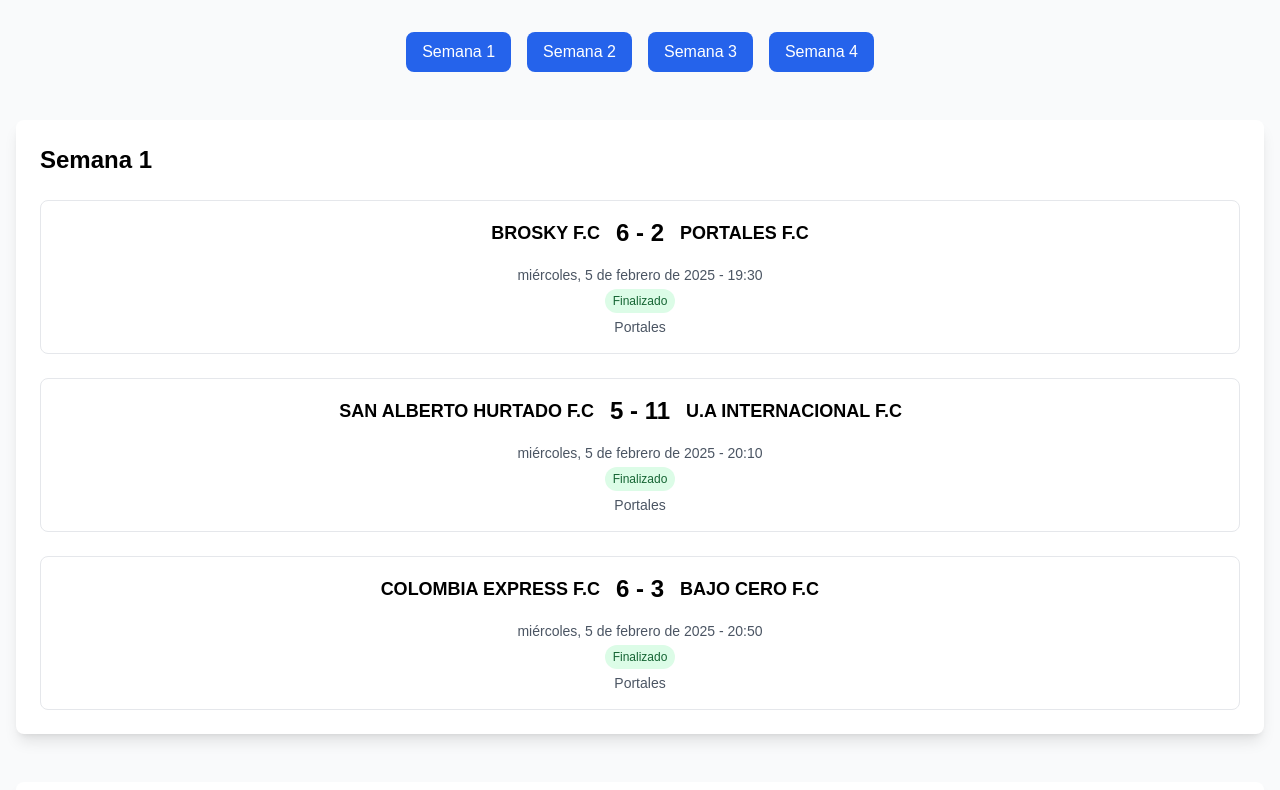
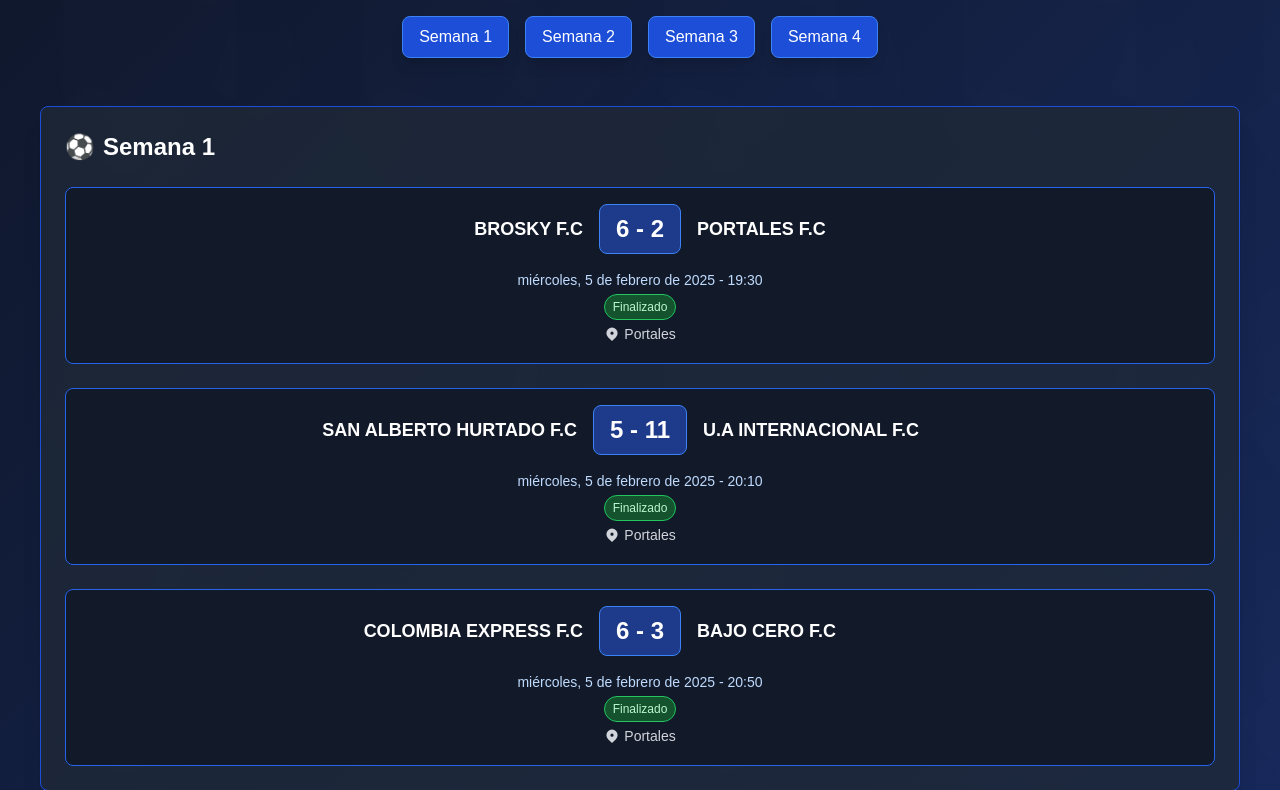
Before and after one commit to 1XYZ1/liga-portales, an Astro site: page /calendario in a window 1280 px wide. Shown: the part 200-990 px from the top of the page. Built offline with nearby package versions, Linux system fonts and the light colour scheme; Astro itself is replaced by a stand-in of ours.

Commit message:
Cambiar fondo a calendario

```diff
--- a/data/matches.ts
+++ b/data/matches.ts
@@ -163,7 +163,7 @@ export const matches: Match[] = [
     stadium: "Centenario",
     week: 4,
     status: "finished",
-    homeScore: 3,
+    homeScore: 2,
     awayScore: 6,
   },
   {
--- a/data/teams.ts
+++ b/data/teams.ts
@@ -30,8 +30,8 @@ export const teams: Team[] = [
     primaryColor: "#6B21A8",
     secondaryColor: "#ffffff",
     foundedYear: 2023,
-    stadium: "Quinta Normal",
-    captain: "Leandro",
+    stadium: "San Miguel",
+    captain: "Elbert",
     description:
       "Equipo líder de la liga con un estilo de juego ofensivo y dinámico.",
     stats: {
--- a/src/components/Gallery.tsx
+++ b/src/components/Gallery.tsx
@@ -147,10 +147,10 @@ const Gallery: Component<GalleryProps> = (props) => {
               </div>
               <div class="flex gap-2 overflow-x-auto pb-2 scrollbar-hide">
                 <button
-                  class={`flex-shrink-0 px-4 py-2 rounded-full text-sm font-medium transition-all duration-300 ${
+                  class={`flex-shrink-0 px-3 py-1.5 rounded-md text-sm font-medium transition-colors duration-200 ${
                     selectedWeek() === "all"
-                      ? "bg-blue-600 text-white ring-2 ring-blue-500 ring-offset-2 ring-offset-gray-900"
-                      : "bg-gray-800 text-gray-300 hover:bg-gray-700 hover:text-white"
+                      ? "bg-blue-600 text-white"
+                      : "text-gray-300 hover:text-white hover:bg-gray-800"
                   }`}
                   onClick={() => setSelectedWeek("all")}
                 >
@@ -173,10 +173,10 @@ const Gallery: Component<GalleryProps> = (props) => {
                 </button>
                 {weeks.map((week) => (
                   <button
-                    class={`flex-shrink-0 px-4 py-2 rounded-full text-sm font-medium transition-all duration-300 ${
+                    class={`flex-shrink-0 px-3 py-1.5 rounded-md text-sm font-medium transition-colors duration-200 ${
                       selectedWeek() === week
-                        ? "bg-blue-600 text-white ring-2 ring-blue-500 ring-offset-2 ring-offset-gray-900"
-                        : "bg-gray-800 text-gray-300 hover:bg-gray-700 hover:text-white"
+                        ? "bg-blue-600 text-white"
+                        : "text-gray-300 hover:text-white hover:bg-gray-800"
                     }`}
                     onClick={() => setSelectedWeek(week)}
                   >
--- a/src/components/HighlightsGallery.tsx
+++ b/src/components/HighlightsGallery.tsx
@@ -9,30 +9,16 @@ const HighlightsGallery: Component = () => {
   const [isModalOpen, setIsModalOpen] = createSignal(false);
   const [selectedWeek, setSelectedWeek] = createSignal<number | "all">("all");
 
+  // Obtener las semanas directamente de la propiedad semana de las imágenes
   const weeks = Array.from(
-    new Set(
-      galleryImages.map((img) => {
-        const date = new Date(img.date);
-        return Math.ceil(
-          (date.getTime() - new Date("2025-02-05").getTime()) /
-            (7 * 24 * 60 * 60 * 1000)
-        );
-      })
-    )
+    new Set(galleryImages.map((img) => img.semana))
   ).sort((a, b) => a - b);
 
   const highlights = () => {
     const filtered =
       selectedWeek() === "all"
         ? galleryImages
-        : galleryImages.filter((img) => {
-            const date = new Date(img.date);
-            const week = Math.ceil(
-              (date.getTime() - new Date("2025-02-05").getTime()) /
-                (7 * 24 * 60 * 60 * 1000)
-            );
-            return week === selectedWeek();
-          });
+        : galleryImages.filter((img) => img.semana === selectedWeek());
     return filtered.slice(0, 4);
   };
 
--- a/src/pages/calendario.astro
+++ b/src/pages/calendario.astro
@@ -35,15 +35,18 @@ const getMatchStatus = (status: Match['status']): string => {
 };
 ---
 <Layout title="Calendario" description="Calendario completo de la liga con todos los partidos y resultados.">
-  <div class="container mx-auto px-4 py-12">
-    <h1 class="text-4xl font-bold text-center mb-12">Calendario de la Liga</h1>
+  <div class="calendario-container">
+    <h1 class="text-4xl font-bold text-center mb-12 text-white relative">
+      <span class="relative z-10">Calendario de la Liga</span>
+      <div class="absolute top-1/2 left-1/2 transform -translate-x-1/2 -translate-y-1/2 w-16 h-16 bg-contain bg-center bg-no-repeat z-0 opacity-20" style="background-image: url('/images/soccer-ball.svg');"></div>
+    </h1>
 
     <!-- Navegación rápida -->
     <div class="flex flex-wrap justify-center gap-4 mb-12">
       {weeks.map((week) => (
         <a
           href={`#semana-${week}`}
-          class="px-4 py-2 bg-blue-600 text-white rounded-lg hover:bg-blue-700 transition-colors"
+          class="px-4 py-2 bg-blue-700 text-white rounded-lg hover:bg-blue-600 transition-colors shadow-lg border border-blue-500"
         >
           Semana {week}
         </a>
@@ -52,36 +55,38 @@ const getMatchStatus = (status: Match['status']): string => {
 
     <div class="space-y-12">
       {weeks.map((week: number) => (
-        <div id={`semana-${week}`} class="bg-white rounded-lg shadow-lg p-6 scroll-mt-8">
-          <h2 class="text-2xl font-bold mb-6">Semana {week}</h2>
+        <div id={`semana-${week}`} class="bg-gray-800 bg-opacity-80 rounded-lg shadow-xl p-6 scroll-mt-8 border border-blue-700">
+          <h2 class="text-2xl font-bold mb-6 text-white flex items-center">
+            <span class="mr-2">⚽</span> Semana {week}
+          </h2>
           <div class="grid gap-6">
             {matchesByWeek[week].map((match: Match) => (
-              <div class="border rounded-lg p-4 hover:shadow-md transition-shadow">
+              <div class="border border-blue-600 rounded-lg p-4 hover:shadow-blue-500/50 hover:shadow-md transition-all bg-gray-900 bg-opacity-90">
                 <div class="flex flex-col md:flex-row justify-between items-center gap-4">
                   <div class="flex-1 text-center md:text-right">
-                    <span class="font-semibold text-lg">
+                    <span class="font-semibold text-lg text-white">
                       {getTeamName(match.homeTeam)}
                     </span>
                   </div>
 
                   <div class="flex items-center space-x-4">
                     {match.status === 'finished' ? (
-                      <div class="text-2xl font-bold">
+                      <div class="text-2xl font-bold text-white bg-blue-900 px-4 py-2 rounded-lg border border-blue-500">
                         {match.homeScore} - {match.awayScore}
                       </div>
                     ) : (
-                      <div class="text-lg text-gray-600">VS</div>
+                      <div class="text-lg text-blue-300 bg-blue-900 px-4 py-2 rounded-lg border border-blue-500">VS</div>
                     )}
                   </div>
 
                   <div class="flex-1 text-center md:text-left">
-                    <span class="font-semibold text-lg">
+                    <span class="font-semibold text-lg text-white">
                       {getTeamName(match.awayTeam)}
                     </span>
                   </div>
                 </div>
 
-                <div class="mt-4 text-sm text-gray-600 text-center">
+                <div class="mt-4 text-sm text-blue-200 text-center">
                   <div>
                     {new Date(match.date + 'T00:00:00').toLocaleDateString('es-ES', {
                       weekday: 'long',
@@ -93,15 +98,22 @@ const getMatchStatus = (status: Match['status']): string => {
                   <div class="mt-1">
                     <span class={`inline-block px-2 py-1 rounded-full text-xs ${
                       match.status === 'finished'
-                        ? 'bg-green-100 text-green-800'
+                        ? 'bg-green-900 text-green-200 border border-green-500'
                         : match.status === 'scheduled'
-                        ? 'bg-blue-100 text-blue-800'
-                        : 'bg-red-100 text-red-800'
+                        ? 'bg-blue-900 text-blue-200 border border-blue-500'
+                        : 'bg-red-900 text-red-200 border border-red-500'
                     }`}>
                       {getMatchStatus(match.status)}
                     </span>
                   </div>
-                  <div class="mt-1">{match.stadium}</div>
+                  <div class="mt-1 text-gray-300">
+                    <span class="inline-flex items-center">
+                      <svg class="w-4 h-4 mr-1" fill="currentColor" viewBox="0 0 20 20" xmlns="http://www.w3.org/2000/svg">
+                        <path fill-rule="evenodd" d="M5.05 4.05a7 7 0 119.9 9.9L10 18.9l-4.95-4.95a7 7 0 010-9.9zM10 11a2 2 0 100-4 2 2 0 000 4z" clip-rule="evenodd"></path>
+                      </svg>
+                      {match.stadium}
+                    </span>
+                  </div>
                 </div>
               </div>
             ))}
@@ -116,4 +128,40 @@ const getMatchStatus = (status: Match['status']): string => {
   html {
     scroll-behavior: smooth;
   }
+
+  .calendario-container {
+    background: linear-gradient(135deg, #0f172a 0%, #1e3a8a 100%);
+    min-height: 100vh;
+    padding: 2rem 1rem;
+    position: relative;
+    overflow: hidden;
+  }
+
+  .calendario-container::before {
+    content: "";
+    position: absolute;
+    top: 0;
+    left: 0;
+    right: 0;
+    bottom: 0;
+    background-image: url('/images/pattern-soccer.svg');
+    background-size: 300px;
+    opacity: 0.05;
+    pointer-events: none;
+    z-index: 0;
+  }
+
+  .calendario-container > * {
+    position: relative;
+    z-index: 1;
+    max-width: 1200px;
+    margin-left: auto;
+    margin-right: auto;
+  }
+
+  @media (max-width: 768px) {
+    .calendario-container {
+      padding: 1rem 0.5rem;
+    }
+  }
 </style>
--- a/tsconfig.json
+++ b/tsconfig.json
@@ -9,6 +9,8 @@
     "baseUrl": ".",
     "paths": {
       "@/*": ["src/*"]
-    }
+    },
+    "jsxFactory": "h",
+    "jsxFragmentFactory": "Fragment"
   }
 }
```
Also changed, not shown: data/mvp.ts (+6 -6 lines), public/images/soccer-ball.svg (added).
